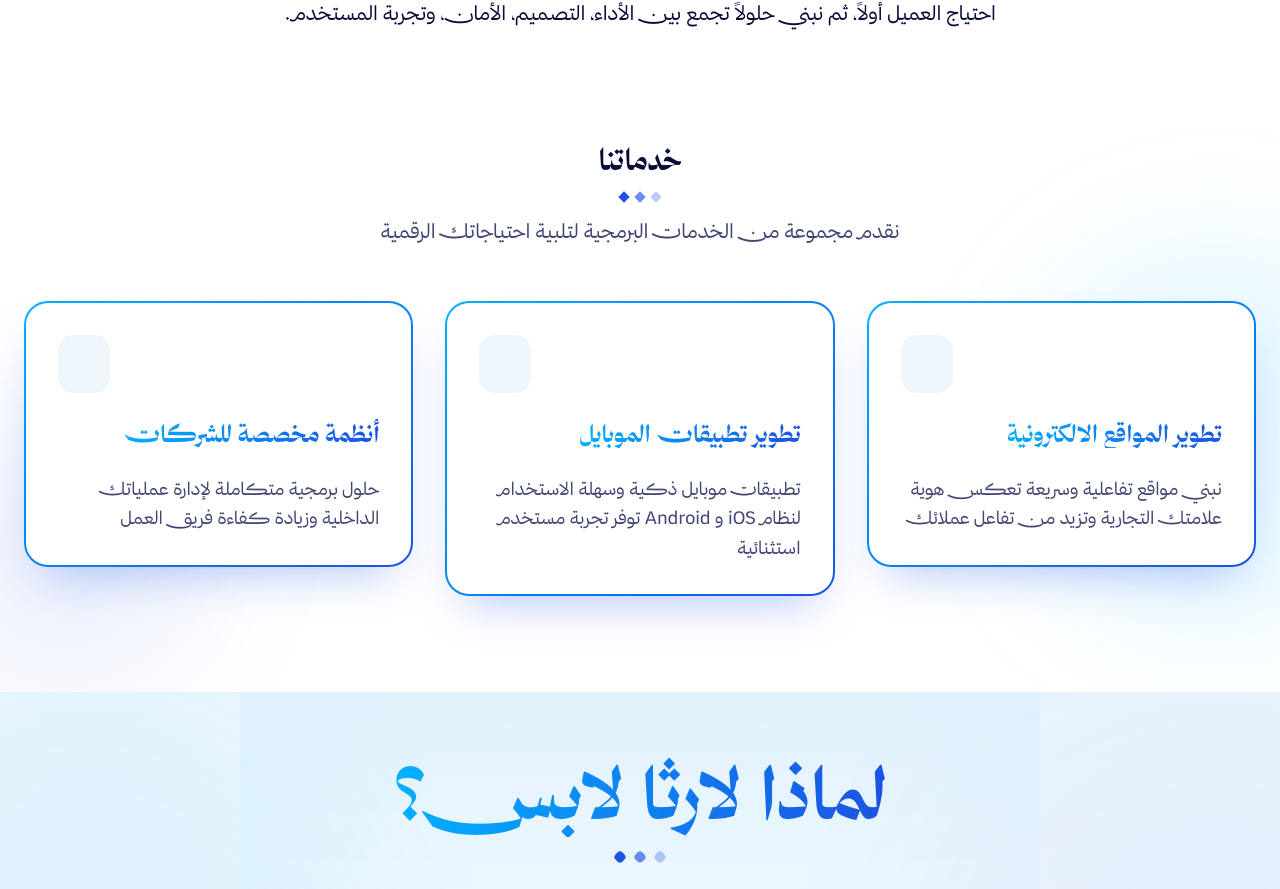
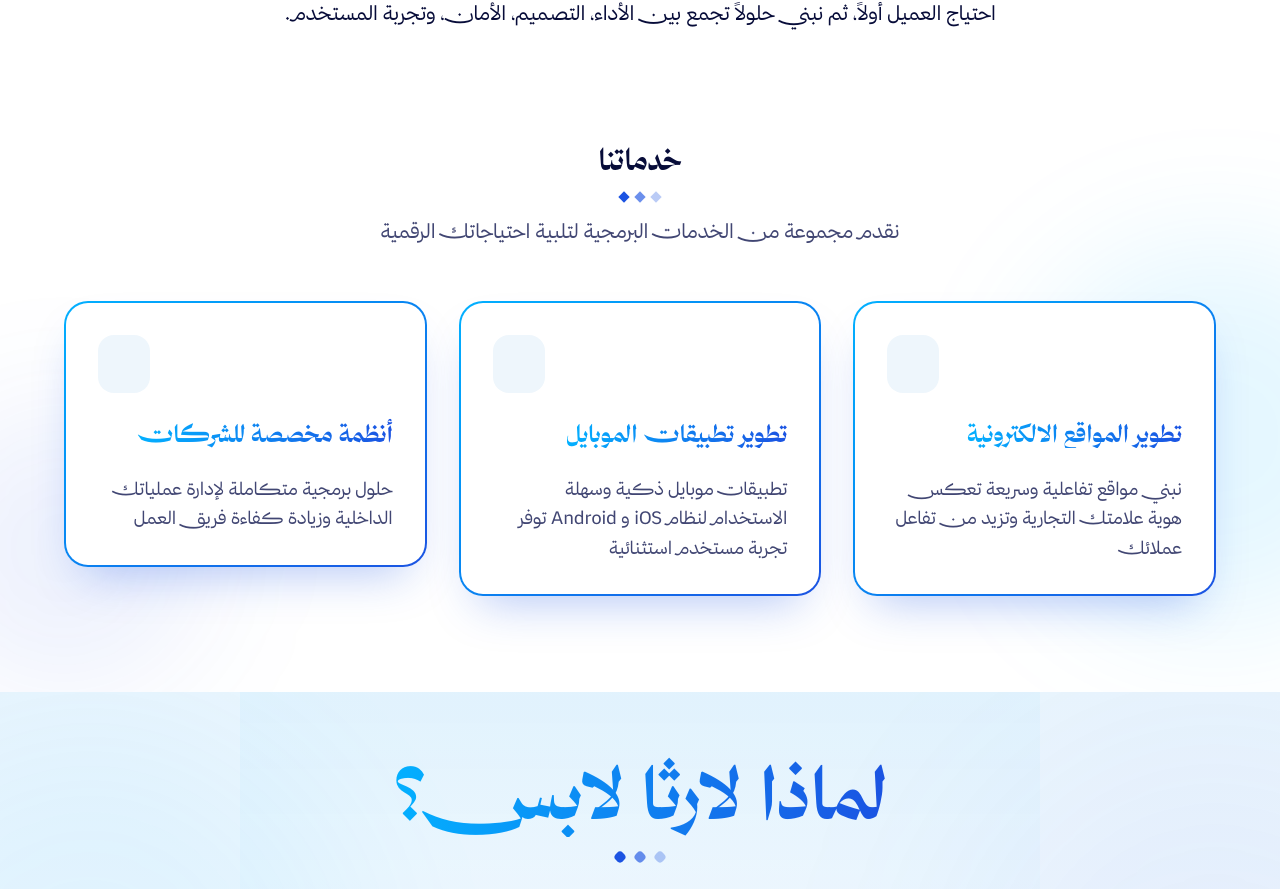
Before and after one commit to mel-company/larthaa-labs, a React (Vite) app: page / in a window 1280 px wide. Shown: the part 1538-2427 px from the top of the page. Built offline with nearby package versions, Linux system fonts and the light colour scheme; some icons are missing.

Commit message:
Fix formatting in App.tsx and prevent horizontal overflow; restore max-width to services section

```diff
--- a/src/App.tsx
+++ b/src/App.tsx
@@ -3,10 +3,7 @@ import HomePage from './pages/home'
 
 function App() {
 
-  return (
-    <HomePage />
-
-  )
+  return <HomePage />
 
 }
 
--- a/src/index.css
+++ b/src/index.css
@@ -94,6 +94,8 @@ html {
 body {
   font-family: 'Thmanyah Sans', sans-serif;
   direction: rtl;
+  max-width: 100vw;
+  overflow-x: hidden;
 }
 
 h1,
--- a/src/pages/home/services/index.tsx
+++ b/src/pages/home/services/index.tsx
@@ -73,7 +73,7 @@ const ServicesSection = () => {
             <div className="pointer-events-none absolute -right-32 top-1/4 h-96 w-96 rounded-full bg-[#03B0FF]/10 blur-3xl" />
             <div className="pointer-events-none absolute -left-20 bottom-0 h-72 w-72 rounded-full bg-[#1B53E2]/8 blur-3xl" />
 
-            <div className="relative mx-auto flex flex-col items-center gap-14">
+            <div className="relative mx-auto flex max-w-6xl flex-col items-center gap-14">
                 <div className="flex flex-col items-center gap-4 text-center">
                     <h3 className="text-3xl font-bold text-[#070C39]">خدماتنا</h3>
                     <Diamonds />
```
